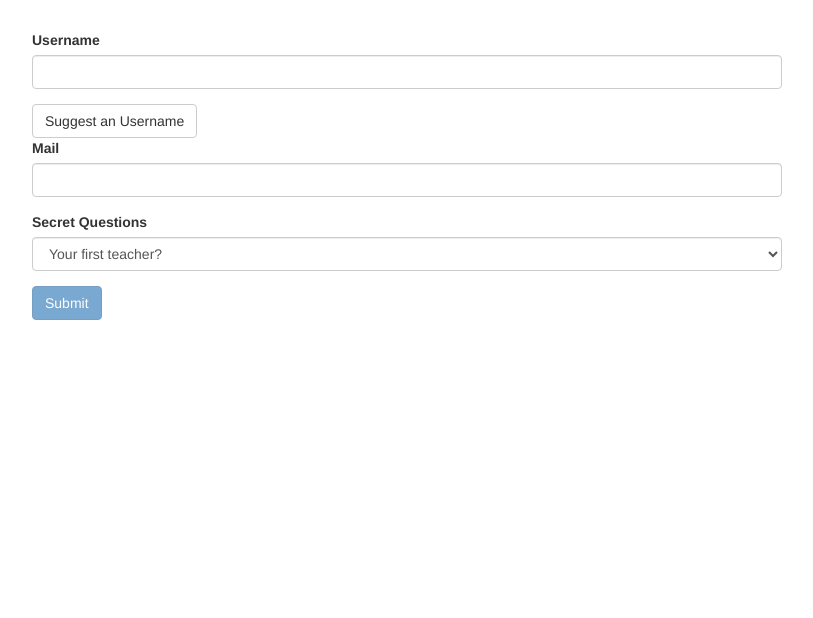
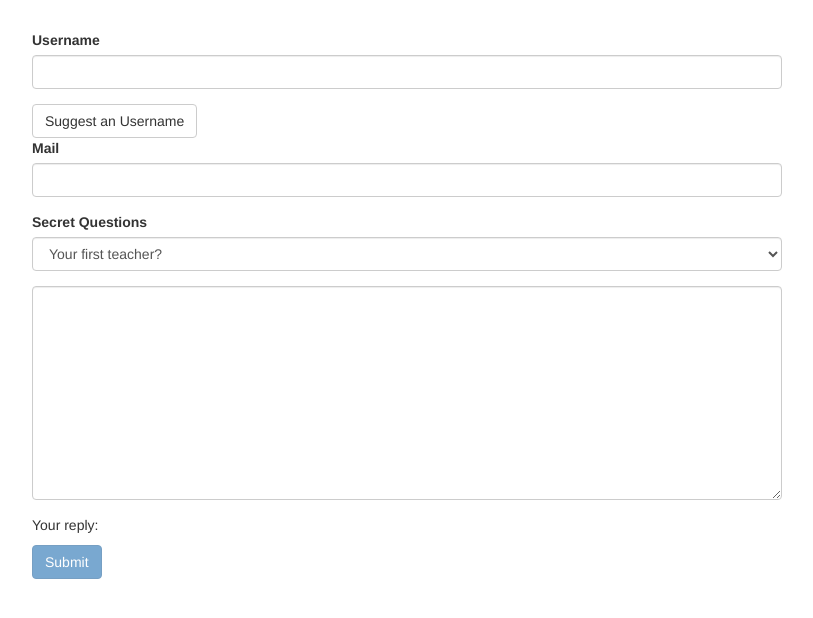
Before and after one commit to franciscovaz/forms-td-start-angular, an Angular app: page / in a window 1280 px wide. Shown: the top 618 px of the page, without its empty margins (233-1046 px from the left). Built offline with nearby package versions, Linux system fonts and the light colour scheme.

Commit message:
using ngModel with two-way-binding

```diff
--- a/src/app/app.component.html
+++ b/src/app/app.component.html
@@ -21,6 +21,10 @@
             <option value="teacher">Your first teacher?</option>
           </select>
         </div>
+        <div class="form-group">
+          <textarea name="questionAnswer" class="form-control" rows="10" [(ngModel)]="answer"></textarea>
+        </div>
+        <p>Your reply: {{ answer }} </p>
         <button class="btn btn-primary" type="submit" [disabled]="!f.valid">Submit</button>
       </form>
     </div>
--- a/src/app/app.component.ts
+++ b/src/app/app.component.ts
@@ -9,6 +9,7 @@
 export class AppComponent {
   @ViewChild('f') submittedForm: NgForm;
   defaultQuestion: string = 'teacher';
+  answer: string = '';
 
   suggestUserName() {
     const suggestedName = 'Superuser';
```
